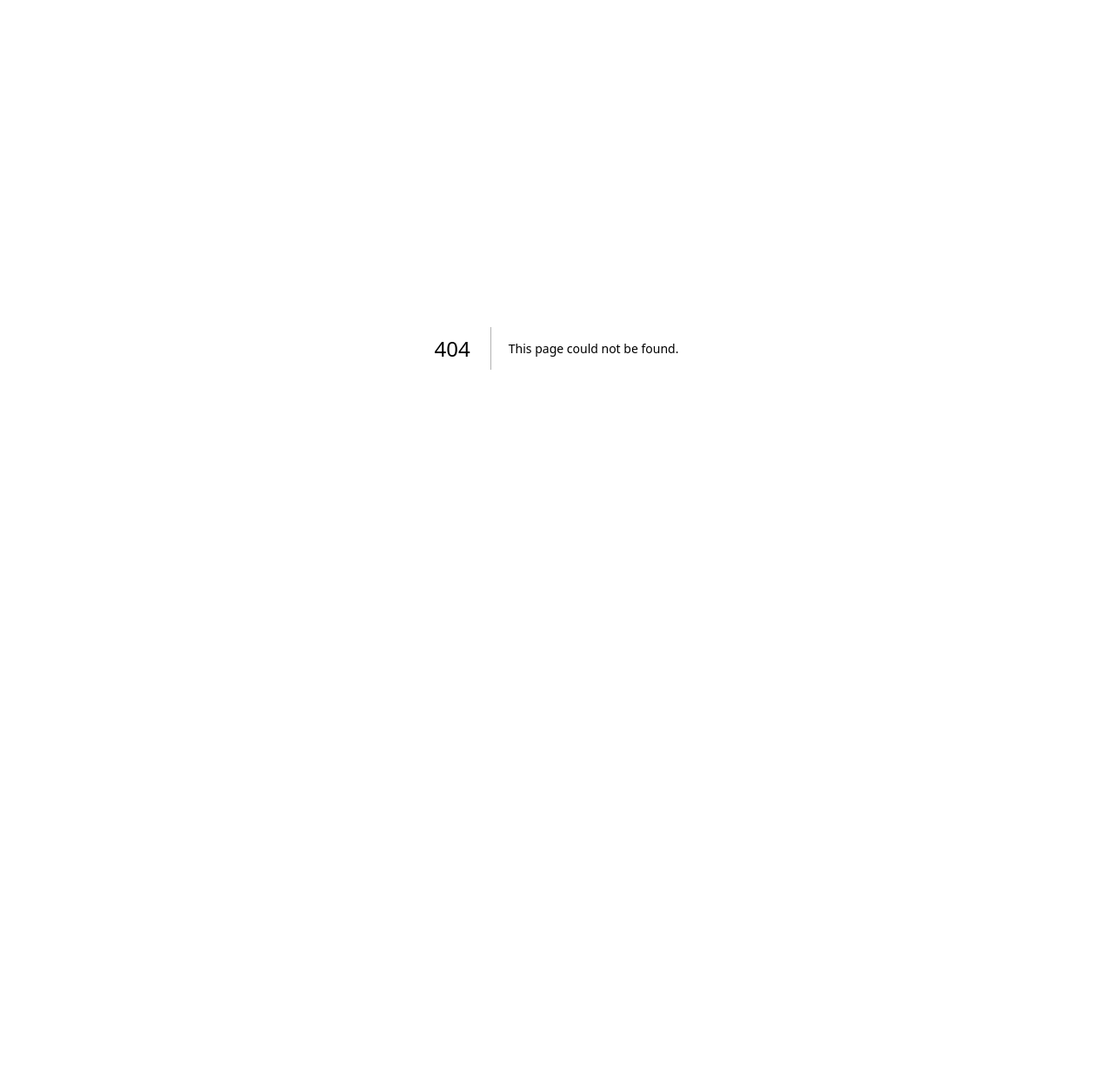
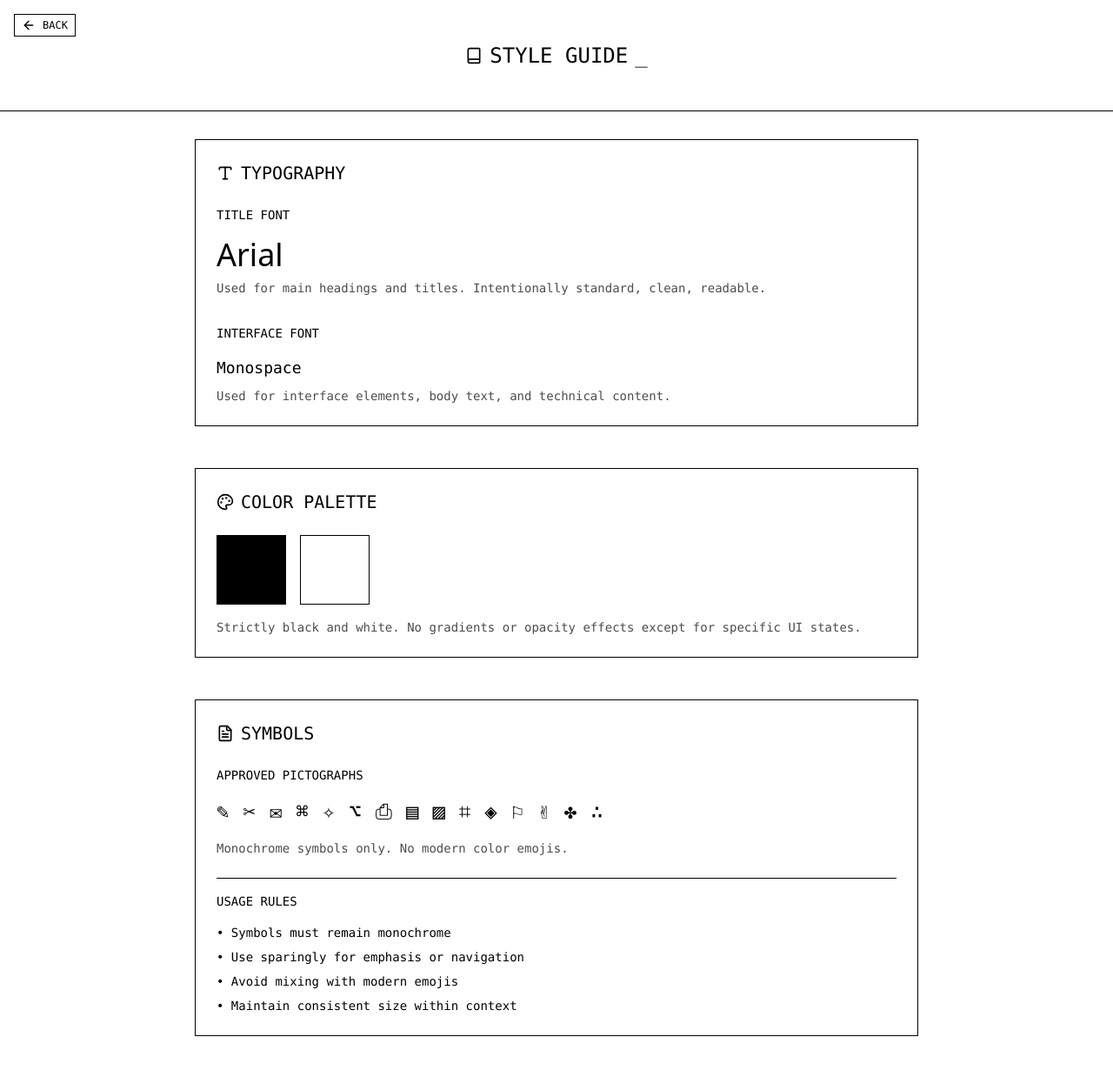
Before and after one commit to jaclyndesforges/paper-hag-press, a Next.js app: page /style in a window 1280 px wide. Before the commit this address had no page. Shown: the top 1238 px of the page at 87% size. Before the commit the page ends 800 px from the top, so only its background shows below. Built offline with nearby package versions, Linux system fonts and the light colour scheme.

Commit message:
Created style page

```diff
--- a/app/page.tsx
+++ b/app/page.tsx
@@ -1,7 +1,7 @@
 'use client';
 
 import React, { useState } from 'react';
-import { Sparkles, Book, Key, Lock, ArrowDown, ArrowRight, Ghost, Mail, FileText } from 'lucide-react';
+import { Sparkles, Book, Key, Lock, ArrowDown, ArrowRight, Ghost, Mail, FileText, MapPin, Newspaper, User } from 'lucide-react';
 import MissionSection from './components/MissionSection';
 import AuthorGuidelines from './components/AuthorGuidelines';
 
@@ -45,13 +45,13 @@ const Home: React.FC = () => {
         <a href="#contact" className="border border-black px-2 py-1 hover:bg-black hover:text-white">CONTACT</a>
       </nav>
 
-      {/* Hero Section */}
-      <section className="h-screen flex flex-col items-center justify-center p-8 border-b border-black">
+       {/* Hero Section */}
+       <section className="h-screen flex flex-col items-center justify-center p-8 border-b border-black">
         <h1 className="text-3xl mb-4 flex items-center gap-2">
           PAPER HAG PRESS
           <span className="animate-pulse">_</span>
         </h1>
-        <p className="mb-8 opacity-70">a micropress obsessed with paper</p>
+        <p className="mb-8 opacity-70">a paper/pixel micropress</p>
         <div className="flex items-center gap-2">
           <ArrowDown className="w-4 h-4 animate-bounce" />
           <span className="text-sm">scroll to explore</span>
@@ -87,7 +87,27 @@ const Home: React.FC = () => {
           </ul>
         </div>
       </section>
-
+ {/* Roadmap Section */}
+ <section id="roadmap" className="min-h-screen p-8 border-b border-black flex flex-col justify-center">
+        <h2 className="text-xl mb-8 flex items-center gap-2">
+          <MapPin className="w-5 h-5" />
+          ROADMAP
+        </h2>
+        <div className="max-w-2xl space-y-6">
+          <div className="border border-black p-6">
+            <h3 className="font-bold mb-2">PHASE 1: PILOT</h3>
+            <p>Single chapbook experiment testing digital integration</p>
+          </div>
+          <div className="border border-black p-6">
+            <h3 className="font-bold mb-2">PHASE 2: SEASON ONE</h3>
+            <p>Four invited poets, one collaborative season</p>
+          </div>
+          <div className="border border-black p-6">
+            <h3 className="font-bold mb-2">PHASE 3: OPEN SUBMISSIONS</h3>
+            <p>Expanding to accept submissions for future seasons</p>
+          </div>
+        </div>
+      </section>
       {/* Season Section */}
       <section id="season" className="min-h-screen p-8 border-b border-black flex flex-col justify-center">
         <h2 className="text-xl mb-8 flex items-center gap-2">
@@ -105,7 +125,53 @@ const Home: React.FC = () => {
           ))}
         </div>
       </section>
+{/* News Section */}
+<section id="news" className="min-h-screen p-8 border-b border-black flex flex-col justify-center">
+        <h2 className="text-xl mb-8 flex items-center gap-2">
+          <Newspaper className="w-5 h-5" />
+          NEWS
+        </h2>
+        <div className="max-w-2xl space-y-6">
+          <article className="border-b border-black pb-4">
+            <p className="text-sm mb-2">30 DEC 2024</p>
+            <h3 className="font-bold mb-2">Launch Announcement</h3>
+            <p>Paper Hag Press emerges from the swamp...</p>
+          </article>
+        </div>
+      </section>
 
+      {/* Masthead Section */}
+      <section id="masthead" className="min-h-screen p-8 border-b border-black flex flex-col justify-center">
+        <h2 className="text-xl mb-8 flex items-center gap-2">
+          <User className="w-5 h-5" />
+          MASTHEAD
+        </h2>
+        <div className="max-w-2xl">
+          <h3 className="font-bold mb-4">EDITOR</h3>
+          <p>[Your bio will go here]</p>
+        </div>
+      </section>
+
+      {/* Newsletter Section */}
+      <section id="newsletter" className="min-h-screen p-8 flex flex-col justify-center">
+        <h2 className="text-xl mb-8 flex items-center gap-2">
+          <Mail className="w-5 h-5" />
+          NEWSLETTER
+        </h2>
+        <div className="max-w-md space-y-4">
+          <p>Stay updated on our progress:</p>
+          <form className="space-y-4">
+            <input
+              type="email"
+              placeholder="your@email.com"
+              className="w-full bg-transparent border-b border-black p-2 focus:outline-none font-mono"
+            />
+            <button className="w-full border border-black p-2 hover:bg-black hover:text-white transition-colors">
+              SUBSCRIBE
+            </button>
+          </form>
+        </div>
+      </section>
       {/* Access Section */}
       <section id="access" className="min-h-screen p-8 border-b border-black flex flex-col justify-center">
         <h2 className="text-xl mb-8 flex items-center gap-2">
--- /dev/null
+++ b/app/style/page.tsx
@@ -0,0 +1,157 @@
+'use client';
+import React from 'react';
+import { Book, ArrowLeft, Type, Palette, FileText, Layout } from 'lucide-react';
+
+const StyleGuide = () => {
+  return (
+    <div className="min-h-screen bg-white font-mono text-black cursor-crosshair">
+      {/* Navigation */}
+      <nav className="fixed top-4 left-4 z-50">
+        <a
+          href="/"
+          className="border border-black px-2 py-1 hover:bg-black hover:text-white flex items-center gap-2 text-xs bg-white"
+        >
+          <ArrowLeft className="w-4 h-4" />
+          BACK
+        </a>
+      </nav>
+
+      {/* Header */}
+      <header className="h-32 flex items-center justify-center border-b border-black">
+        <h1 className="text-2xl flex items-center gap-2">
+          <Book className="w-5 h-5" />
+          STYLE GUIDE
+          <span className="animate-pulse">_</span>
+        </h1>
+      </header>
+
+      <div className="max-w-4xl mx-auto p-8 space-y-12">
+        {/* Typography */}
+        <section className="border border-black p-6">
+          <h2 className="text-xl mb-6 flex items-center gap-2">
+            <Type className="w-5 h-5" />
+            TYPOGRAPHY
+          </h2>
+
+          <div className="space-y-8">
+            <div>
+              <h3 className="text-sm mb-4">TITLE FONT</h3>
+              <p className="font-sans text-4xl mb-2">Arial</p>
+              <p className="text-sm opacity-70">Used for main headings and titles. Intentionally standard, clean, readable.</p>
+            </div>
+
+            <div>
+              <h3 className="text-sm mb-4">INTERFACE FONT</h3>
+              <p className="font-mono text-lg mb-2">Monospace</p>
+              <p className="text-sm opacity-70">Used for interface elements, body text, and technical content.</p>
+            </div>
+          </div>
+        </section>
+
+        {/* Color */}
+        <section className="border border-black p-6">
+          <h2 className="text-xl mb-6 flex items-center gap-2">
+            <Palette className="w-5 h-5" />
+            COLOR PALETTE
+          </h2>
+
+          <div className="space-y-4">
+            <div className="flex gap-4">
+              <div className="w-20 h-20 bg-black"></div>
+              <div className="w-20 h-20 border border-black bg-white"></div>
+            </div>
+            <p className="text-sm opacity-70">
+              Strictly black and white. No gradients or opacity effects except for specific UI states.
+            </p>
+          </div>
+        </section>
+
+       {/* Symbols */}
+       <section className="border border-black p-6">
+          <h2 className="text-xl mb-6 flex items-center gap-2">
+            <FileText className="w-5 h-5" />
+            SYMBOLS
+          </h2>
+
+          <div className="space-y-6">
+            <div>
+              <h3 className="text-sm mb-4">APPROVED PICTOGRAPHS</h3>
+              <div className="text-2xl space-x-4 mb-4">
+                <span>✎</span>
+                <span>✂</span>
+                <span>✉</span>
+                <span>⌘</span>
+                <span>✧</span>
+                <span>⌥</span>
+                <span>⎙</span>
+                <span>▤</span>
+                <span>▨</span>
+                <span>⌗</span>
+                <span>◈</span>
+                <span>⚐</span>
+                <span>✌</span>
+                <span>✤</span>
+                <span>∴</span>
+              </div>
+              <p className="text-sm opacity-70">Monochrome symbols only. No modern color emojis.</p>
+            </div>
+
+            <div className="border-t border-black pt-4">
+              <h3 className="text-sm mb-4">USAGE RULES</h3>
+              <ul className="space-y-2 text-sm">
+                <li>• Symbols must remain monochrome</li>
+                <li>• Use sparingly for emphasis or navigation</li>
+                <li>• Avoid mixing with modern emojis</li>
+                <li>• Maintain consistent size within context</li>
+              </ul>
+            </div>
+          </div>
+        </section>
+
+        {/* Visual Elements */}
+        <section className="border border-black p-6">
+          <h2 className="text-xl mb-6 flex items-center gap-2">
+            <Layout className="w-5 h-5" />
+            VISUAL ELEMENTS
+          </h2>
+
+          <div className="grid grid-cols-2 gap-4">
+            <div className="border border-black p-4">
+              <h3 className="text-sm mb-2">BORDERS</h3>
+              <div className="border-2 border-black p-2 mb-2">Solid</div>
+              <div className="border-2 border-dashed border-black p-2">Dashed</div>
+            </div>
+
+            <div className="border border-black p-4">
+              <h3 className="text-sm mb-2">HOVER STATES</h3>
+              <button className="border border-black px-2 py-1 hover:bg-black hover:text-white w-full mb-2">
+                Invert Effect
+              </button>
+              <button className="border border-black px-2 py-1 w-full group">
+                <span className="inline-block transition-transform group-hover:translate-x-2">→</span> Slide Effect
+              </button>
+            </div>
+
+            <div className="border border-black p-4">
+              <h3 className="text-sm mb-2">PAPER FOLDS</h3>
+              <div className="space-y-2">
+                <div className="h-12 border border-black" style={{ background: 'linear-gradient(45deg, transparent 49%, black 49%, black 51%, transparent 51%)' }}></div>
+                <div className="h-12 border border-black" style={{ background: 'linear-gradient(-45deg, white 49%, black 49%, black 51%, white 51%), linear-gradient(45deg, white 49%, black 49%, black 51%, white 51%)' }}></div>
+              </div>
+            </div>
+
+            <div className="border border-black p-4">
+              <h3 className="text-sm mb-2">TEXTURES</h3>
+              <div className="space-y-2">
+                <div className="h-12 border border-black bg-[radial-gradient(circle_at_center,black_1px,transparent_1px)] bg-[size:10px_10px]"></div>
+                <div className="h-12 border border-black" style={{ background: 'repeating-linear-gradient(45deg, #000 0, #000 1px, transparent 1px, transparent 4px)' }}></div>
+              </div>
+            </div>
+          </div>
+        </section>
+      </div>
+    </div>
+  );
+};
+
+export default StyleGuide;
```
